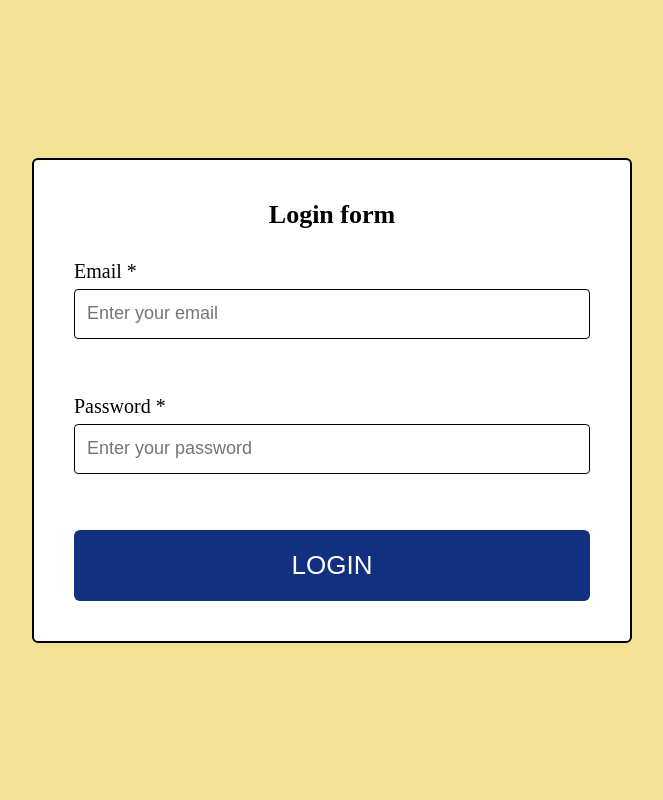
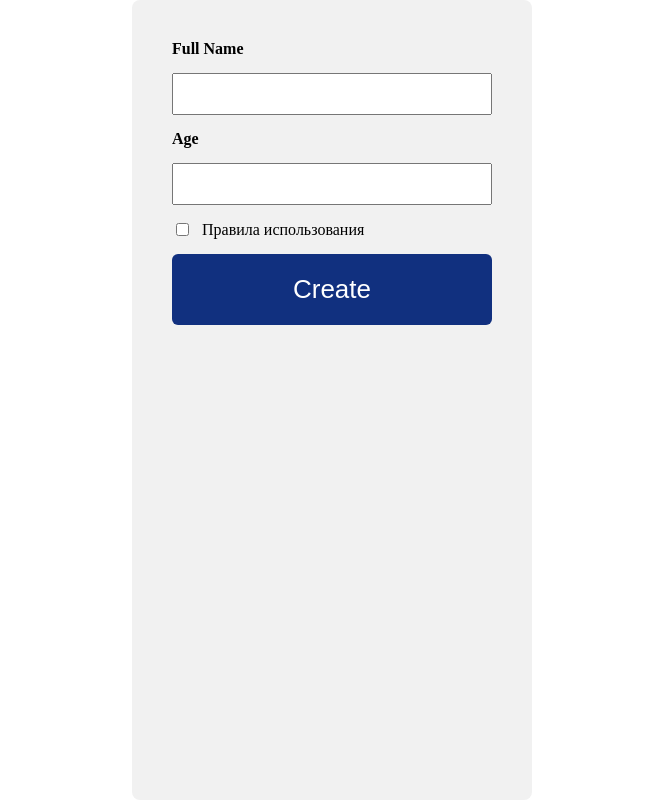
Before and after one commit to KaterynaBanasiak/55_react_ts, a React (Vite) app: page / in a window 1280 px wide. Shown: the whole page, without its empty margins (308-971 px from the left). Built offline with nearby package versions, Linux system fonts and the light colour scheme.

Commit message:
Добавила домашнее задание 14

```diff
--- a/src/App.tsx
+++ b/src/App.tsx
@@ -12,7 +12,8 @@ import GlobalStyles from "./styles/GlobalStyles"
 // import Lesson10 from "./lessons/Lesson10/Lesson10"
 // import Lesson11 from "./lessons/Lesson11/Lesson11"
 // import Lesson12 from "./lessons/Lesson12/Lesson12"
-import Lesson14 from "./lessons/Lesson14/Lesson14"
+// import Lesson14 from "./lessons/Lesson14/Lesson14"
+import Homework14 from "./homeworks/Homework14/Homework14";
 
 
 //Homeworks imports
@@ -50,7 +51,8 @@ function App() {
       {/* <Homework11 /> */}
       {/* <Lesson12 /> */}
       {/* <Homework12 /> */}
-      <Lesson14 />
+      {/* <Lesson14 /> */}
+      <Homework14 />
     </>
   )
 }
--- /dev/null
+++ b/src/homeworks/Homework14/EmployeeForm.tsx
@@ -0,0 +1,68 @@
+import { useFormik } from "formik";
+import * as Yup from "yup";
+import Button from "../../components/Button/button";
+import { FormContainer, InputField, Label, CheckboxWrapper } from "./styles.ts";
+
+const validationSchema = Yup.object({
+  fullName: Yup.string()
+    .min(5, "Минимум 5 символов")
+    .max(50, "Максимум 50 символов")
+    .required("Обязательное поле"),
+  age: Yup.number()
+    .min(18, "Минимальный возраст — 18")
+    .max(80, "Максимальный возраст — 80")
+    .required("Обязательное поле"),
+  terms: Yup.boolean()
+    .oneOf([true], "Необходимо принять правила")
+});
+
+function EmployeeForm() {
+  const formik = useFormik({
+    initialValues: {
+      fullName: "",
+      age: "",
+      terms: false,
+    },
+    validationSchema,
+    onSubmit: (values) => {
+      console.log("Данные формы:", values);
+    },
+  });
+
+  return (
+    <FormContainer onSubmit={formik.handleSubmit}>
+      <Label>Full Name</Label>
+      <InputField
+        name="fullName"
+        type="text"
+        onChange={formik.handleChange}
+        value={formik.values.fullName}
+      />
+      {formik.touched.fullName && formik.errors.fullName && <div>{formik.errors.fullName}</div>}
+
+      <Label>Age</Label>
+      <InputField
+        name="age"
+        type="number"
+        onChange={formik.handleChange}
+        value={formik.values.age}
+      />
+      {formik.touched.age && formik.errors.age && <div>{formik.errors.age}</div>}
+
+      <CheckboxWrapper>
+        <input
+          type="checkbox"
+          name="terms"
+          onChange={formik.handleChange}
+          checked={formik.values.terms}
+        />
+        <label htmlFor="terms">Правила использования</label>
+      </CheckboxWrapper>
+      {formik.touched.terms && formik.errors.terms && <div>{formik.errors.terms}</div>}
+
+      <Button name="Create" type="submit" />
+    </FormContainer>
+  );
+}
+
+export default EmployeeForm;
--- /dev/null
+++ b/src/homeworks/Homework14/Homework14.tsx
@@ -0,0 +1,7 @@
+import EmployeeForm from "./EmployeeForm";
+
+function Homework14() {
+  return <EmployeeForm />;
+}
+
+export default Homework14;
--- /dev/null
+++ b/src/homeworks/Homework14/styles.ts
@@ -0,0 +1,27 @@
+import styled from "@emotion/styled";
+
+export const FormContainer = styled.form`
+  display: flex;
+  flex-direction: column;
+  gap: 15px;
+  padding: 40px;
+  margin: 0 auto;
+  width: 400px;
+  background-color: #f1f1f1;
+  border-radius: 8px;
+`;
+
+export const Label = styled.label`
+  font-weight: bold;
+`;
+
+export const InputField = styled.input`
+  padding: 10px;
+  font-size: 16px;
+`;
+
+export const CheckboxWrapper = styled.div`
+  display: flex;
+  align-items: center;
+  gap: 10px;
+`;
```
